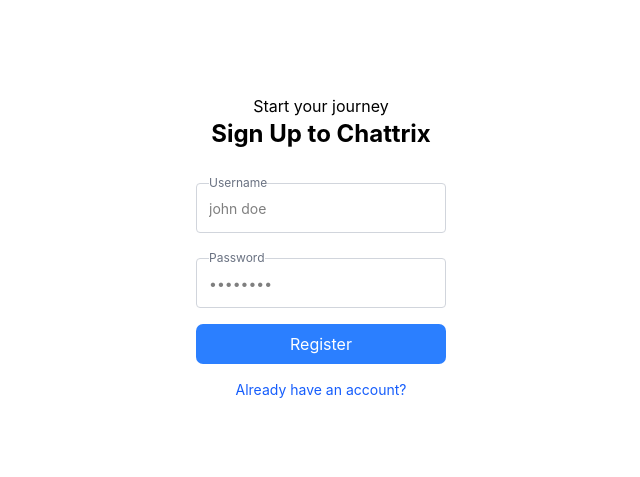
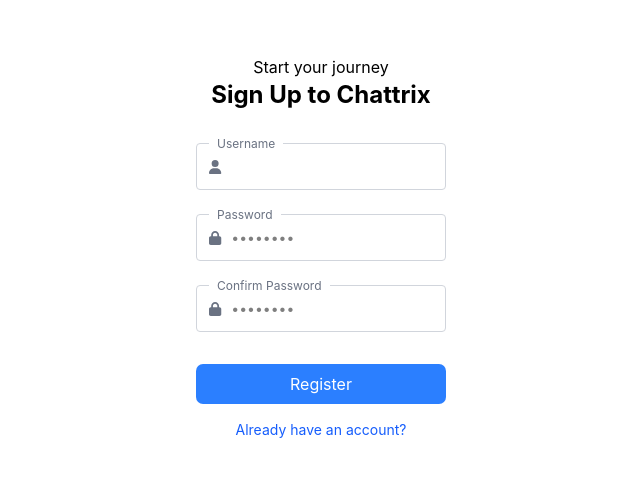
Before and after one commit to gabyel-dev/SocialMedia, a React (Vite) app in the folder client/: page / in a window 1280 px wide. Shown: the part 153-630 px from the top of the page, without its empty margins (319-959 px from the left). Built offline with nearby package versions, Linux system fonts and the light colour scheme.

Commit message:
added success prompt and register page

```diff
--- a/client/package.json
+++ b/client/package.json
@@ -11,6 +11,11 @@
     "preview": "vite preview"
   },
   "dependencies": {
+    "@fortawesome/fontawesome-svg-core": "^6.7.2",
+    "@fortawesome/free-brands-svg-icons": "^6.7.2",
+    "@fortawesome/free-regular-svg-icons": "^6.7.2",
+    "@fortawesome/free-solid-svg-icons": "^6.7.2",
+    "@fortawesome/react-fontawesome": "^0.2.2",
     "@tailwindcss/vite": "^4.1.7",
     "axios": "^1.9.0",
     "react": "^19.1.0",
--- a/client/src/pages/routes/Register.jsx
+++ b/client/src/pages/routes/Register.jsx
@@ -1,14 +1,21 @@
-import { useState } from "react";
+import { useEffect, useState } from "react";
 import axios from "axios";
-import { useNavigate, Link } from "react-router-dom";
+import { Link } from "react-router-dom";
+import { FontAwesomeIcon } from '@fortawesome/react-fontawesome';
+import {faLock, faUser} from '@fortawesome/free-solid-svg-icons';
+import SuccessCard from "../../successfull_card";
 
 export default function Register() {
-    const navigate = useNavigate();
     const [isRegistering, setIsRegistering] = useState(false);
     const [registerData, setRegisterData] = useState({
         username: "",
         password: "",
     });
+    const [error, setError] = useState("");
+    const [confirmPassword, setConfirmPassword] = useState("");
+    const [checkPassword, setCheckPassword] = useState(false);
+    const [checkUsername, setCheckUsername] = useState(false);
+    const [success, setSuccess] = useState(false);
 
     const handleChange = (e) => {
         const { name, value } = e.target;
@@ -17,7 +24,14 @@
 
     const handleRegister = async (e) => {
         e.preventDefault();
+
+        if (registerData.password !== confirmPassword) {
+            setError("✕ Password must be the same")
+            return;
+        }
+
         setIsRegistering(true);
+        setError("")
 
         try {
             const url = import.meta.env.VITE_URL;
@@ -28,19 +42,52 @@
                 withCredentials: true,
             });
 
+
+
             if (res.status === 200) {
                 console.log("registration successful");
+                setSuccess(true)
             }
-            navigate("/login");
-        } catch {
+
+
+        } catch (err) {
                 console.log("registration failed");
+                if (err.response?.status === 409) {
+                    setError("✕ Username Already Taken");
+                    setCheckUsername(true)
+                } else {
+                    setError("✕ Something went wrong. Please try again.");
+                }
         } finally {
             setIsRegistering(false);
         }
     };
 
+    useEffect(() => {
+        const isEmpty = registerData.password === "" || confirmPassword === "";
+        if (isEmpty) {
+            setCheckPassword(null); // null = no highlight yet
+            setError("")
+        } else {
+            setCheckPassword(registerData.password === confirmPassword);
+        }
+
+        if (registerData.username === "") {
+            setCheckUsername(null); // no highlight yet
+            setError("")
+        }
+    }, [registerData.password, confirmPassword, registerData.username]);
+
     return (
         <div className="w-full h-screen flex flex-col justify-center items-center">
+            {success && (
+                <SuccessCard
+                    title={"Registration successful!"}
+                    route={"/login"}
+                    linkTitle={"continue"}
+                    description={"Your account has been created successfully. You can now log in to continue."}
+                />
+            )}
             <div className="flex flex-col text-center mb-6">
                 <p>Start your journey</p>
                 <h1 className="text-2xl font-bold">Sign Up to Chattrix</h1>
@@ -50,21 +97,33 @@
                 onSubmit={handleRegister}
                 className="w-[250px] min-w-[200px] max-w-[300px] flex flex-col gap-4"
             >
-                <fieldset className="border border-gray-300 focus-within:border-blue-400  rounded px-3 pb-3 pt-1">
-                    <legend className="text-[12px] text-gray-500 ">Username</legend>
+                <fieldset className={`border   rounded px-3 pb-3 pt-1 ${checkUsername === null
+                                                                        ? "border-gray-300"
+                                                                        : checkUsername
+                                                                        ? "border-red-500"
+                                                                        : "border-green-500"}`}>
+                    <legend className="text-[12px] text-gray-500 px-2">Username</legend>
+                    <div className="flex items-center justify-center gap-2.5">
+                        {<FontAwesomeIcon icon={faUser} className="text-sm text-gray-500" />}
                         <input
                             type="text"
                             name="username"
                             value={registerData.username}
                             onChange={handleChange}
-                        placeholder="john doe"
                             required
                             className="w-full border-none focus:outline-none text-sm"
                         />
+                    </div>
                 </fieldset>
 
-                <fieldset className="border border-gray-300 focus-within:border-blue-400 rounded px-3 pb-3 pt-1">
-                    <legend className="text-[12px] text-gray-500">Password</legend>
+                <fieldset className={`border   rounded px-3 pb-3 pt-1 ${checkPassword === null
+                                                                        ? "border-gray-300"
+                                                                        : checkPassword
+                                                                        ? "border-green-500"
+                                                                        : "border-red-500"}`}>
+                    <legend className="text-[12px] text-gray-500 px-2">Password</legend>
+                    <div className="flex items-center justify-center gap-2.5">
+                        {<FontAwesomeIcon icon={faLock} className="text-sm text-gray-500" />}
                         <input
                             type="password"
                             name="password"
@@ -74,12 +133,36 @@
                             required
                             className="w-full border-none focus:outline-none text-sm"
                         />
+                    </div>
                 </fieldset>
+
+                <fieldset className={`border   rounded px-3 pb-3 pt-1 ${checkPassword === null
+                                                                        ? "border-gray-300"
+                                                                        : checkPassword
+                                                                        ? "border-green-500"
+                                                                        : "border-red-500"}`}>
+                    <legend className="text-[12px] text-gray-500 px-2">Confirm Password</legend>
+                    <div className="flex items-center justify-center gap-2.5">
+                        {<FontAwesomeIcon icon={faLock} className="text-sm text-gray-500" />}
+                        <input
+                            type="password"
+                            value={confirmPassword}
+                            onChange={(e) => setConfirmPassword(e.target.value)}
+                            placeholder="••••••••"
+                            required
+                            className="w-full border-none focus:outline-none text-sm"
+                        />
+                    </div>
+                </fieldset>
+
+                <div className="text-red-500 text-[12px]">
+                {error}
+                </div>
 
                 <button
                     type="submit"
                     disabled={isRegistering}
-                    className={`${isRegistering ? "bg-gray-500" : "bg-blue-500"} rounded-[7px] py-2 px-[32px] text-white`}
+                    className={`${isRegistering ? "bg-gray-500" : "bg-blue-500"} rounded-[7px] py-2 px-[32px] text-white cursor-pointer`}
                 >
                     {isRegistering ? "Registering..." : "Register"}
                 </button>
--- /dev/null
+++ b/client/src/successfull.js
@@ -0,0 +1,10 @@
+class SuccessModel {
+    constructor(title, route, linkTitle, description) {
+        this.title = title;
+        this.route = route;
+        this.linkTitle = linkTitle;
+        this.description = description;
+    }
+}
+
+export default SuccessModel;
--- /dev/null
+++ b/client/src/successfull_card.jsx
@@ -0,0 +1,30 @@
+import { Link } from "react-router-dom";
+import SuccessModel from "./successfull"; // the class
+import { FontAwesomeIcon } from "@fortawesome/react-fontawesome";
+import { faCircleCheck } from "@fortawesome/free-regular-svg-icons";
+
+const check = <FontAwesomeIcon icon={faCircleCheck} className="text-[4em] text-green-700 font-thin" />
+
+export default function SuccessCard({ title, route, linkTitle, description }) {
+    const successInfo = new SuccessModel(title);
+
+    return (
+        <div className="w-full h-screen absolute flex justify-center items-center bg-black/30 z-50">
+            <div className="w-[300px] h-fit p-8 flex flex-col gap-4  justify-center items-center text-center bg-gray-100 border border-gray-300 rounded-xl shadow-md">
+                {check}
+                <p className="text-green-600 text-xl mb-2 font-semibold">
+                    {successInfo.title}
+                </p>
+                <p className="text-gray-500 text-sm">
+                    {description}
+                </p>
+                <Link
+                    to={route}
+                    className="bg-green-500 w-full text-white px-4 py-2 rounded-full hover:bg-green-600 transition text-center"
+                >
+                    {linkTitle}
+                </Link>
+            </div>
+        </div>
+    );
+}
```
Also changed, not shown: 2 other files (tests, documents, lock files or other folders). Lines whose indentation alone changed are shown as unchanged.
